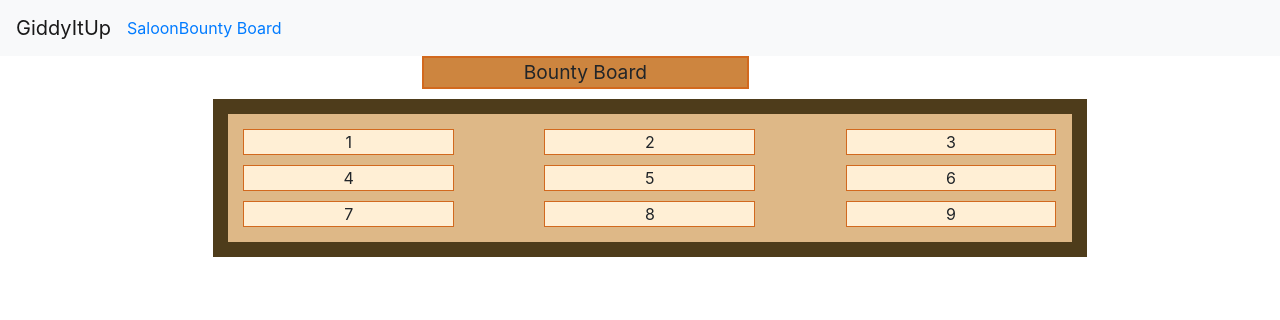
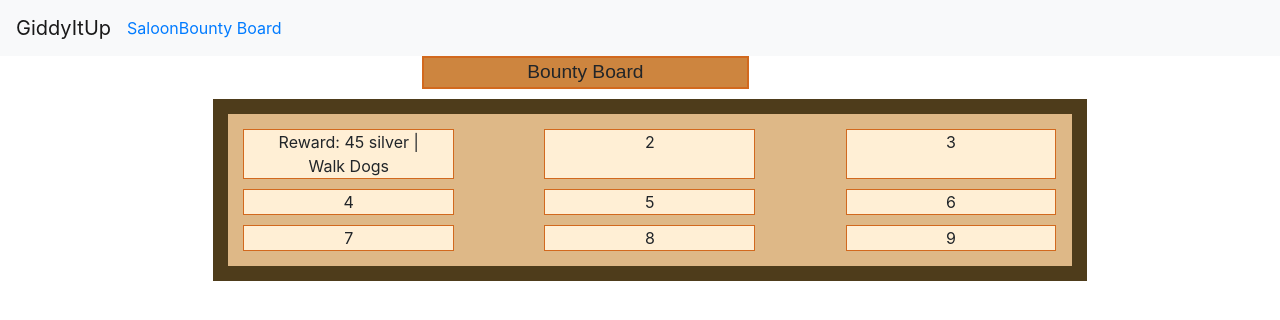
Before and after one commit to LaurenNoeltner/GiddyItUp, a React (Create React App) app in the folder client/: page /Bounty in a window 1280 px wide. Shown: the top 320 px of the page. Built offline with nearby package versions, Linux system fonts and the light colour scheme.

Commit message:
testing lots of text in task cell

```diff
--- a/client/src/components/Bounty.css
+++ b/client/src/components/Bounty.css
@@ -5,6 +5,7 @@
   border-style: solid;
   border-width: 2px;
   border-color: chocolate;
+  font-family: fantasy;
 }
 
 .bountyContainer {
--- a/client/src/components/Bounty.jsx
+++ b/client/src/components/Bounty.jsx
@@ -15,7 +15,7 @@ class Bounty extends Component {
                 <div className="bountyContainer col-md-8">
                     <div className="row" id="row1">
                         <div className="taskContainer col-md-3">
-                            1
+                            Reward: 45 silver | Walk Dogs
                         </div>
                         <div className="col-md-1"></div>
                         <div className="taskContainer col-md-3">
```
